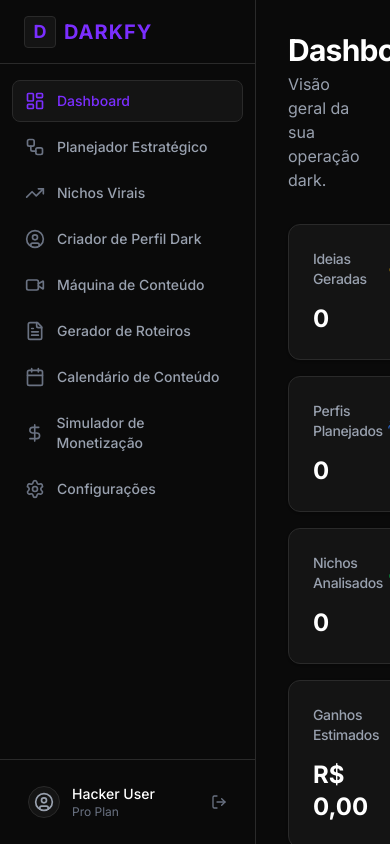
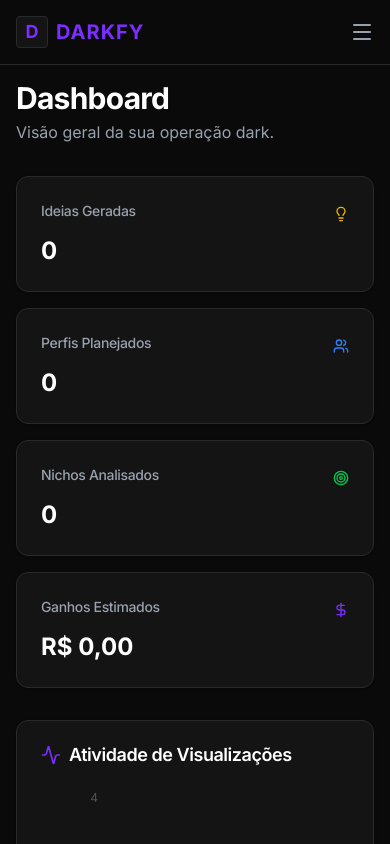
Before and after one commit to OSJOKER444/DARKFY, a React (Vite) app: page /login in a window 390 px wide. Both pictures are taken after typing "name@example.com", "Sample123" into the empty fields and a click on the button "Entrar". Built offline with nearby package versions, Linux system fonts and the light colour scheme.

Commit message:
feat: Add mobile sidebar to dashboard
Introduces a responsive sidebar for the dashboard layout, improving navigation on smaller screens. Includes a mobile header with a toggle button and an overlay for the sidebar.

```diff
--- a/src/layouts/DashboardLayout.tsx
+++ b/src/layouts/DashboardLayout.tsx
@@ -1,3 +1,4 @@
+import { useState } from "react";
 import { Outlet, Link, useLocation } from "react-router-dom";
 import {
   LayoutDashboard,
@@ -10,6 +11,8 @@ import {
   DollarSign,
   Settings,
   LogOut,
+  Menu,
+  X,
 } from "lucide-react";
 import { cn } from "@/src/lib/utils";
 
@@ -27,12 +30,39 @@ const menuItems = [
 
 export default function DashboardLayout() {
   const location = useLocation();
+  const [isSidebarOpen, setIsSidebarOpen] = useState(false);
 
   return (
     <div className="flex h-screen bg-[#0A0A0A] text-white overflow-hidden">
+      {/* Mobile Header */}
+      <div className="md:hidden flex items-center justify-between p-4 border-b border-[#2A2A2A] bg-[#0A0A0A] absolute top-0 left-0 right-0 z-20">
+        <div className="flex items-center gap-2 text-[#7B2EFF]">
+          <div className="w-8 h-8 rounded bg-[#141414] border border-[#2A2A2A] flex items-center justify-center">
+            <span className="font-display font-bold text-lg">D</span>
+          </div>
+          <span className="font-display font-bold text-xl tracking-wider">
+            DARKFY
+          </span>
+        </div>
+        <button onClick={() => setIsSidebarOpen(!isSidebarOpen)} className="text-gray-400 hover:text-white">
+          {isSidebarOpen ? <X className="w-6 h-6" /> : <Menu className="w-6 h-6" />}
+        </button>
+      </div>
+
+      {/* Sidebar Overlay */}
+      {isSidebarOpen && (
+        <div
+          className="fixed inset-0 bg-black/50 z-30 md:hidden"
+          onClick={() => setIsSidebarOpen(false)}
+        />
+      )}
+
       {/* Sidebar */}
-      <aside className="w-64 border-r border-[#2A2A2A] bg-[#0A0A0A] flex flex-col">
-        <div className="h-16 flex items-center px-6 border-b border-[#2A2A2A]">
+      <aside className={cn(
+        "fixed md:static inset-y-0 left-0 z-40 w-64 border-r border-[#2A2A2A] bg-[#0A0A0A] flex flex-col transform transition-transform duration-300 ease-in-out",
+        isSidebarOpen ? "translate-x-0" : "-translate-x-full md:translate-x-0"
+      )}>
+        <div className="h-16 flex items-center justify-between px-6 border-b border-[#2A2A2A]">
           <div className="flex items-center gap-2 text-[#7B2EFF]">
             <div className="w-8 h-8 rounded bg-[#141414] border border-[#2A2A2A] flex items-center justify-center">
               <span className="font-display font-bold text-lg">D</span>
@@ -41,6 +71,9 @@ export default function DashboardLayout() {
               DARKFY
             </span>
           </div>
+          <button onClick={() => setIsSidebarOpen(false)} className="md:hidden text-gray-400 hover:text-white">
+            <X className="w-5 h-5" />
+          </button>
         </div>
 
         <nav className="flex-1 overflow-y-auto py-4 px-3 space-y-1">
@@ -52,6 +85,7 @@ export default function DashboardLayout() {
               <Link
                 key={item.path}
                 to={item.path}
+                onClick={() => setIsSidebarOpen(false)}
                 className={cn(
                   "flex items-center gap-3 px-3 py-2.5 rounded-lg transition-all duration-200 group",
                   isActive
@@ -99,8 +133,8 @@ export default function DashboardLayout() {
       </aside>
 
       {/* Main Content */}
-      <main className="flex-1 overflow-y-auto bg-[#0A0A0A]">
-        <div className="p-8 max-w-7xl mx-auto">
+      <main className="flex-1 overflow-y-auto bg-[#0A0A0A] pt-16 md:pt-0">
+        <div className="p-4 md:p-8 max-w-7xl mx-auto">
           <Outlet />
         </div>
       </main>
```
